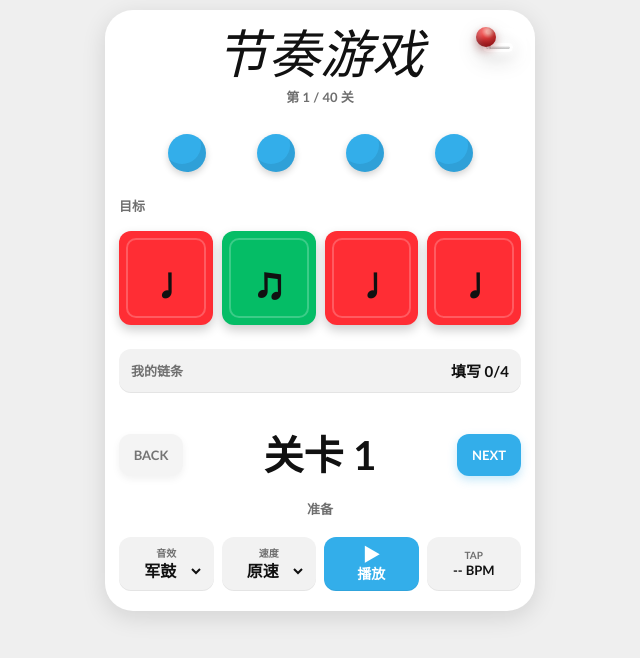
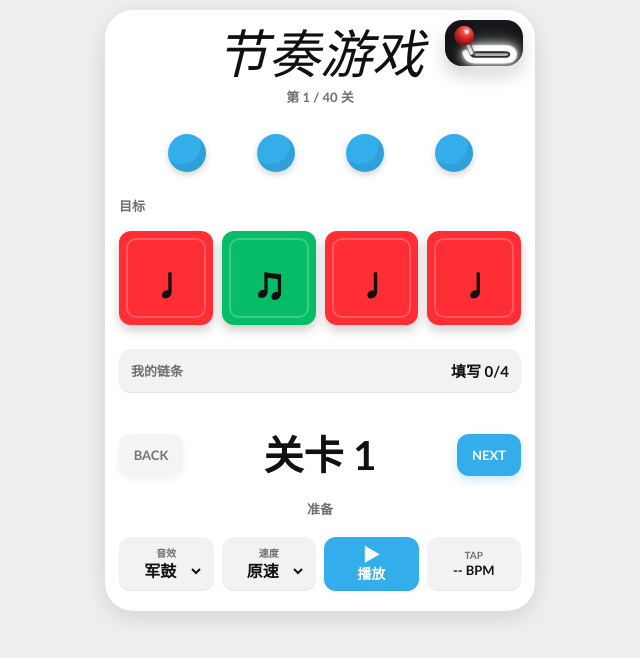
Before and after one commit to eddietsai6-code/rhythm-chain-game, a website with bundled scripts: page index.html in a window 1280 px wide. Shown: the whole page, without its empty margins (320-960 px from the left). Built offline with nearby package versions, Linux system fonts and the light colour scheme.

Commit message:
Match stage switch reference design

```diff
--- a/assets/app.js
+++ b/assets/app.js
@@ -220,20 +220,9 @@ function render() {
 function renderPageSwitch() {
   const currentPage = getLevelPage(state.level);
   const currentPageIndex = LEVEL_PAGES.findIndex((page) => page.id === currentPage.id);
-  const track = document.createElement("span");
-  track.className = "page-switch-track";
-  track.setAttribute("aria-hidden", "true");
-  const stem = document.createElement("span");
-  stem.className = "page-switch-stem";
-  stem.setAttribute("aria-hidden", "true");
-  const knob = document.createElement("span");
-  knob.className = "page-switch-knob";
-  knob.setAttribute("aria-hidden", "true");
   selectors.pageSwitch.dataset.activeIndex = String(Math.max(0, currentPageIndex));
   selectors.pageSwitch.replaceChildren(
-    track,
-    stem,
-    knob,
+    createPageSwitchArt(),
     ...LEVEL_PAGES.map((page) => {
       const button = document.createElement("button");
       button.className = "page-switch-button";
@@ -245,6 +234,96 @@ function renderPageSwitch() {
       return button;
     })
   );
+}
+
+function createPageSwitchArt() {
+  const svg = createSvgElement("svg", {
+    class: "page-switch-art",
+    viewBox: "0 0 118 68",
+    "aria-hidden": "true",
+    focusable: "false",
+  });
+  const defs = createSvgElement("defs", {});
+  const ballGradient = createSvgElement("radialGradient", {
+    id: "pageSwitchBallGradient",
+    cx: "60%",
+    cy: "24%",
+    r: "76%",
+  });
+  ballGradient.append(
+    createSvgElement("stop", { offset: "0", "stop-color": "#ffd7d1" }),
+    createSvgElement("stop", { offset: "0.18", "stop-color": "#ff5a53" }),
+    createSvgElement("stop", { offset: "0.58", "stop-color": "#ca2329" }),
+    createSvgElement("stop", { offset: "1", "stop-color": "#761115" })
+  );
+  defs.append(ballGradient);
+
+  const lever = createSvgElement("g", { class: "page-switch-lever" });
+  lever.append(
+    createSvgElement("path", {
+      class: "page-switch-link-shadow",
+      d: "M40 49 L29 24",
+      fill: "none",
+      stroke: "currentColor",
+      "stroke-width": "8",
+      "stroke-linecap": "round",
+    }),
+    createSvgElement("path", {
+      class: "page-switch-link",
+      d: "M40 49 L29 24",
+      fill: "none",
+      stroke: "currentColor",
+      "stroke-width": "5",
+      "stroke-linecap": "round",
+    }),
+    createSvgElement("circle", {
+      class: "page-switch-ball",
+      cx: "29",
+      cy: "23",
+      r: "15",
+      fill: "url(#pageSwitchBallGradient)",
+    }),
+    createSvgElement("circle", {
+      class: "page-switch-ball-highlight",
+      cx: "33",
+      cy: "17",
+      r: "3.6",
+      fill: "#fff7f5",
+    })
+  );
+
+  svg.append(
+    defs,
+    createSvgElement("path", {
+      class: "page-switch-base-halo",
+      d: "M43 42 H91 C99 42 104 46 104 51 C104 57 99 60 91 60 H45 C37 60 33 56 31 49",
+      fill: "none",
+      stroke: "currentColor",
+      "stroke-width": "10",
+      "stroke-linecap": "round",
+      "stroke-linejoin": "round",
+    }),
+    createSvgElement("path", {
+      class: "page-switch-base",
+      d: "M43 42 H91 C99 42 104 46 104 51 C104 57 99 60 91 60 H45 C37 60 33 56 31 49",
+      fill: "none",
+      stroke: "currentColor",
+      "stroke-width": "6",
+      "stroke-linecap": "round",
+      "stroke-linejoin": "round",
+    }),
+    createSvgElement("path", {
+      class: "page-switch-base-inner",
+      d: "M46 48 H90 C94 48 97 49 97 51 C97 54 94 55 90 55 H47 C42 55 40 53 39 50",
+      fill: "none",
+      stroke: "currentColor",
+      "stroke-width": "3",
+      "stroke-linecap": "round",
+      "stroke-linejoin": "round",
+    }),
+    lever
+  );
+  return svg;
 }
 
 function renderLevelList() {
--- a/assets/styles.css
+++ b/assets/styles.css
@@ -99,66 +99,69 @@ h1 {
 
 .page-switch {
   position: absolute;
-  top: 12px;
-  right: 14px;
+  top: 10px;
+  right: 12px;
   z-index: 4;
   display: block;
-  width: 54px;
-  height: 36px;
-  border-radius: 15px;
-  filter: drop-shadow(0 6px 9px rgba(0, 0, 0, 0.15));
+  width: 78px;
+  height: 46px;
+  border-radius: 17px;
+  overflow: visible;
+  background: #17181b;
+  box-shadow: inset 0 1px 0 rgba(255, 255, 255, 0.04), inset 0 -8px 16px rgba(0, 0, 0, 0.38), 0 9px 18px rgba(0, 0, 0, 0.18);
 }
 
-.page-switch-track,
-.page-switch-stem,
-.page-switch-knob {
+.page-switch-art {
   position: absolute;
+  inset: 0;
+  width: 100%;
+  height: 100%;
+  overflow: visible;
+  color: #ffffff;
   pointer-events: none;
 }
 
-.page-switch-track {
-  left: 16px;
-  top: 21px;
-  width: 30px;
-  height: 9px;
-  border: 3px solid rgba(255, 255, 255, 0.98);
-  border-radius: 999px;
-  background: linear-gradient(180deg, rgba(255, 255, 255, 0.76), rgba(225, 225, 225, 0.22));
-  box-shadow: 0 0 8px rgba(255, 255, 255, 0.95), 0 0 13px rgba(255, 255, 255, 0.62), inset 0 -2px 2px rgba(0, 0, 0, 0.18);
+.page-switch-base-halo {
+  opacity: 0.9;
+  filter: drop-shadow(0 0 7px rgba(255, 255, 255, 0.95)) drop-shadow(0 0 12px rgba(255, 255, 255, 0.55));
 }
 
-.page-switch-stem {
-  left: 21px;
-  top: 12px;
-  width: 4px;
-  height: 15px;
-  border-radius: 999px;
-  background: linear-gradient(90deg, #ffffff, #b9b9b9 70%, #ffffff);
-  box-shadow: 0 0 7px rgba(255, 255, 255, 0.92);
-  transform: rotate(-20deg);
-  transform-origin: 50% 100%;
-  transition: left 190ms cubic-bezier(0.2, 0.8, 0.2, 1), transform 190ms cubic-bezier(0.2, 0.8, 0.2, 1);
+.page-switch-base {
+  color: #ffffff;
+  filter: drop-shadow(0 1px 1px rgba(255, 255, 255, 0.52)) drop-shadow(0 0 4px rgba(255, 255, 255, 0.74));
 }
 
-.page-switch-knob {
-  left: 9px;
-  top: 5px;
-  width: 20px;
-  height: 20px;
-  border-radius: 50%;
-  background: radial-gradient(circle at 62% 24%, #ffb1a8 0 10%, #f04444 34%, #bc2228 68%, #721216 100%);
-  box-shadow: inset -5px -6px 7px rgba(79, 0, 0, 0.34), inset 4px 3px 5px rgba(255, 255, 255, 0.22), 0 4px 8px rgba(122, 11, 14, 0.36);
-  transition: left 190ms cubic-bezier(0.2, 0.8, 0.2, 1), transform 190ms cubic-bezier(0.2, 0.8, 0.2, 1);
+.page-switch-base-inner {
+  color: rgba(22, 23, 25, 0.88);
 }
 
-.page-switch[data-active-index="1"] .page-switch-stem {
-  left: 35px;
-  transform: rotate(20deg);
+.page-switch-lever {
+  color: #ffffff;
+  transform-box: view-box;
+  transform-origin: 40px 49px;
+  transition: transform 210ms cubic-bezier(0.2, 0.85, 0.2, 1);
 }
 
-.page-switch[data-active-index="1"] .page-switch-knob {
-  left: 28px;
-  transform: translateY(1px);
+.page-switch-link-shadow {
+  color: rgba(0, 0, 0, 0.52);
+  transform: translate(2px, 2px);
+}
+
+.page-switch-link {
+  color: #f5f5f5;
+  filter: drop-shadow(0 0 5px rgba(255, 255, 255, 0.75));
+}
+
+.page-switch-ball {
+  filter: drop-shadow(0 4px 7px rgba(0, 0, 0, 0.48));
+}
+
+.page-switch-ball-highlight {
+  opacity: 0.74;
+}
+
+.page-switch[data-active-index="1"] .page-switch-lever {
+  transform: translateX(32px) rotate(9deg);
 }
 
 .page-switch-button {
@@ -194,7 +197,7 @@ h1 {
 }
 
 .page-switch-button:focus-visible {
-  outline: 2px solid #111111;
+  outline: 2px solid #33aeea;
   outline-offset: 4px;
 }
 
@@ -620,40 +623,11 @@ h1 {
 }
 
 .practice-card[data-combo-tier="16"] .page-switch {
-  top: 10px;
-  right: 12px;
-  width: 50px;
-  height: 34px;
-}
-
-.practice-card[data-combo-tier="16"] .page-switch-track {
-  left: 15px;
-  top: 20px;
-  width: 28px;
-  height: 8px;
-  border-width: 3px;
-}
-
-.practice-card[data-combo-tier="16"] .page-switch-stem {
-  left: 20px;
-  top: 12px;
-  width: 4px;
-  height: 14px;
-}
-
-.practice-card[data-combo-tier="16"] .page-switch-knob {
-  left: 8px;
-  top: 5px;
-  width: 19px;
-  height: 19px;
-}
-
-.practice-card[data-combo-tier="16"] .page-switch[data-active-index="1"] .page-switch-stem {
-  left: 33px;
-}
-
-.practice-card[data-combo-tier="16"] .page-switch[data-active-index="1"] .page-switch-knob {
-  left: 26px;
+  top: 8px;
+  right: 8px;
+  width: 66px;
+  height: 40px;
+  border-radius: 15px;
 }
 
 .practice-card[data-combo-tier="16"] .page-switch-button {
```
Also changed, not shown: tests/ui-contract.test.mjs (+11 -7 lines).
